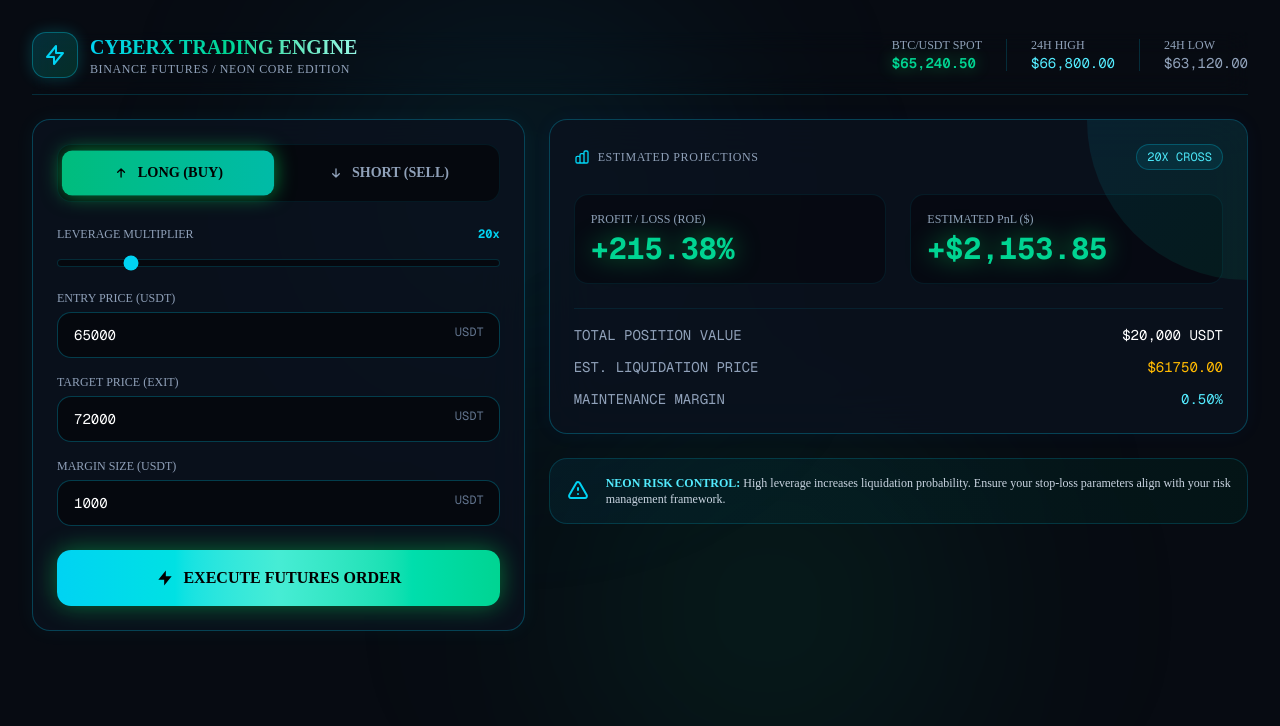
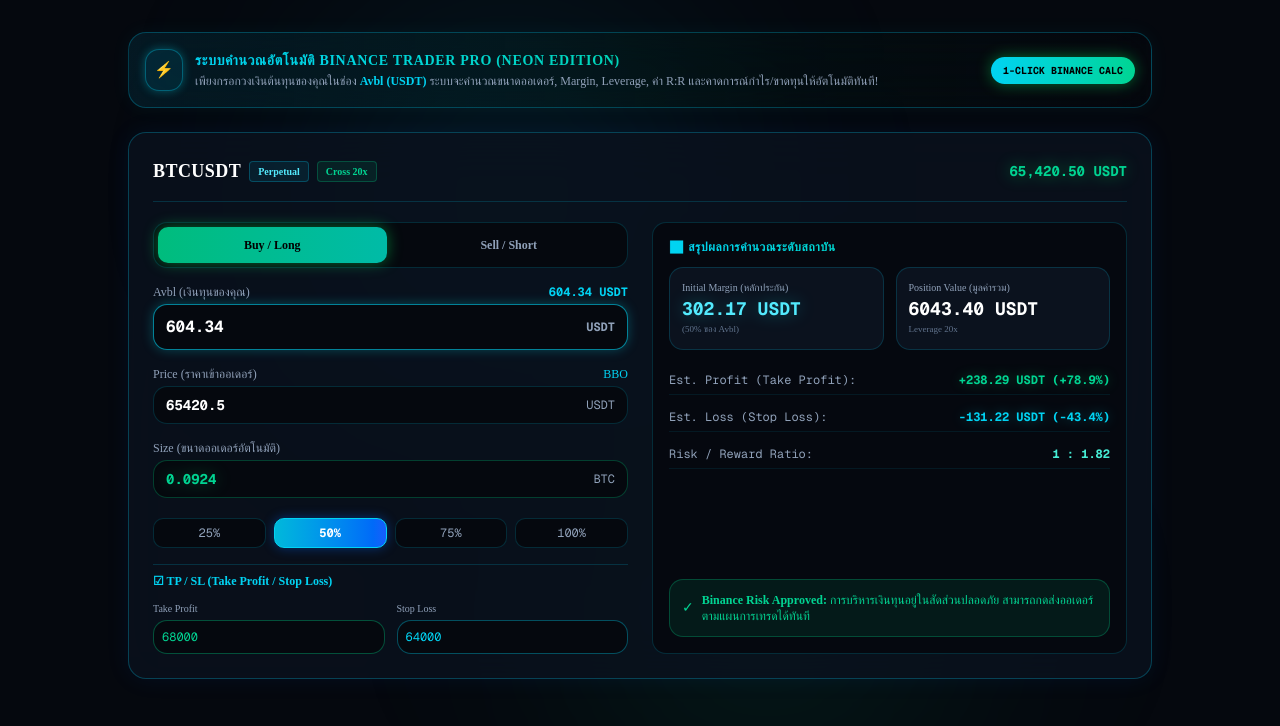
Before and after one commit to Paramudontani/my-pro-app, a Next.js app: page / in a window 1280 px wide. Shown: the top 726 px of the page. Built offline with nearby package versions, Linux system fonts and the light colour scheme.

Commit message:
Rename and refactor trading dashboard component
Refactor trading dashboard to Binance Futures Pro Calculator with updated state management and calculations.

```diff
--- a/app/page.tsx
+++ b/app/page.tsx
@@ -1,246 +1,244 @@
-import React, { useState } from 'react';
+"use client";
 
-export default function FuturisticTradingDashboard() {
-  const [tradeType, setTradeType] = useState('long'); // 'long' or 'short'
-  const [leverage, setLeverage] = useState(20);
-  const [entryPrice, setEntryPrice] = useState(65000);
-  const [targetPrice, setTargetPrice] = useState(72000);
-  const [positionSize, setPositionSize] = useState(1000);
+import React, { useState } from "react";
 
-  // Math Calculations
-  const positionVal = positionSize * leverage;
-  const priceDiff = tradeType === 'long' ? targetPrice - entryPrice : entryPrice - targetPrice;
-  const pnlPct = entryPrice > 0 ? (priceDiff / entryPrice) * 100 * leverage : 0;
-  const estimatedPnl = entryPrice > 0 ? positionVal * (priceDiff / entryPrice) : 0;
+export default function BinanceFuturesProCalculator() {
+  // Inputs State (ถอดแบบเมนู Binance)
+  const [avbl, setAvbl] = useState<number>(604.34); // ยอด Avbl USDT
+  const [leverage, setLeverage] = useState<number>(20); // Leverage
+  const [percentSlider, setPercentSlider] = useState<number>(50); // % ของ Avbl ที่จะใช้
+  const [entryPrice, setEntryPrice] = useState<number>(65420.50); // ราคาเข้า BTC/USDT
+  const [takeProfitPrice, setTakeProfitPrice] = useState<number>(68000.00); // TP
+  const [stopLossPrice, setStopLossPrice] = useState<number>(64000.00); // SL
+
+  // 🧮 Auto Calculations (สูตรคำนวณสถาบัน)
+  const marginUsed = (avbl * percentSlider) / 100; // เงินประกันที่ใช้จริง (USDT)
+  const positionValue = marginUsed * leverage; // มูลค่าออเดอร์รวม (USDT)
+  const orderSizeInCoin = entryPrice > 0 ? positionValue / entryPrice : 0; // ขนาดสัญญา (BTC)
+
+  // PnL Calculations
+  const estimatedProfit = orderSizeInCoin * (takeProfitPrice - entryPrice); // กำไรคาดการณ์ (USDT)
+  const estimatedLoss = orderSizeInCoin * (entryPrice - stopLossPrice); // ขาดทุนคาดการณ์ (USDT)
+  const roeProfitPercent = marginUsed > 0 ? (estimatedProfit / marginUsed) * 100 : 0;
+  const roeLossPercent = marginUsed > 0 ? (estimatedLoss / marginUsed) * 100 : 0;
+
+  // Risk / Reward Ratio
+  const priceDiffTP = Math.abs(takeProfitPrice - entryPrice);
+  const priceDiffSL = Math.abs(entryPrice - stopLossPrice);
+  const rrRatio = priceDiffSL > 0 ? (priceDiffTP / priceDiffSL).toFixed(2) : "0.00";
 
   return (
-    <div className="min-h-screen bg-[#070b12] text-slate-200 font-sans p-4 md:p-8 selection:bg-cyan-500 selection:text-black relative overflow-hidden">
-      {/* Neon Background Glows */}
+    <div className="min-h-screen bg-[#05080e] text-slate-200 p-4 md:p-8 font-sans relative overflow-hidden selection:bg-cyan-500 selection:text-black">
+      {/* 🌌 Background Neon Glow Effects */}
       <div className="fixed top-0 left-1/4 w-96 h-96 bg-cyan-500/10 rounded-full blur-[120px] pointer-events-none" />
       <div className="fixed bottom-0 right-1/4 w-96 h-96 bg-emerald-500/10 rounded-full blur-[120px] pointer-events-none" />
 
-      {/* Header Bar */}
-      <header className="max-w-7xl mx-auto mb-6 flex flex-col md:flex-row justify-between items-start md:items-center gap-4 border-b border-cyan-500/20 pb-4 backdrop-blur-md relative z-10">
+      <div className="max-w-5xl mx-auto space-y-6 relative z-10">
+
+        {/* ⚡ BANNER คำอธิบายสไตล์ NEON CYBER */}
+        <div className="bg-gradient-to-r from-cyan-950/40 via-emerald-950/20 to-transparent border border-cyan-500/30 rounded-2xl p-4 flex flex-col md:flex-row items-center justify-between gap-4 backdrop-blur-xl shadow-[0_0_20px_rgba(0,240,255,0.05)]">
           <div className="flex items-center gap-3">
-          <div className="p-2.5 rounded-xl bg-gradient-to-br from-cyan-500/20 to-emerald-500/20 border border-cyan-500/40 shadow-[0_0_15px_rgba(0,240,255,0.2)]">
-            <svg className="w-6 h-6 text-cyan-400" fill="none" stroke="currentColor" viewBox="0 0 24 24">
-              <path strokeLinecap="round" strokeLinejoin="round" strokeWidth="2" d="M13 10V3L4 14h7v7l9-11h-7z" />
-            </svg>
+            <div className="p-2 rounded-xl bg-cyan-500/10 border border-cyan-500/40 text-cyan-400 shadow-[0_0_10px_rgba(0,240,255,0.3)]">
+              ⚡
             </div>
             <div>
-            <h1 className="text-xl font-bold bg-gradient-to-r from-cyan-400 via-emerald-400 to-teal-200 bg-clip-text text-transparent">
-              CYBERX TRADING ENGINE
-            </h1>
-            <p className="text-xs text-slate-400 tracking-wider">BINANCE FUTURES / NEON CORE EDITION</p>
+              <h2 className="text-sm font-bold bg-gradient-to-r from-cyan-400 to-emerald-400 bg-clip-text text-transparent uppercase tracking-wider">
+                ระบบคำนวณอัตโนมัติ BINANCE TRADER PRO (NEON EDITION)
+              </h2>
+              <p className="text-xs text-slate-400 mt-0.5">
+                เพียงกรอกวงเงินต้นทุนของคุณในช่อง <strong className="text-cyan-400">Avbl (USDT)</strong> ระบบจะคำนวณขนาดออเดอร์, Margin, Leverage, ค่า R:R และคาดการณ์กำไร/ขาดทุนให้อัตโนมัติทันที!
+              </p>
+            </div>
+          </div>
+          <span className="text-[10px] font-mono font-bold text-black bg-gradient-to-r from-cyan-400 to-emerald-400 px-3 py-1.5 rounded-full uppercase whitespace-nowrap shadow-[0_0_15px_rgba(0,255,102,0.4)]">
+            1-CLICK BINANCE CALC
+          </span>
+        </div>
+
+        {/* 📊 MAIN BINANCE TRADING PANEL */}
+        <div className="bg-[#0b121e]/80 border border-cyan-500/30 rounded-2xl p-5 md:p-6 backdrop-blur-xl shadow-[0_0_25px_rgba(0,102,255,0.08)]">
+
+          {/* Symbol Bar */}
+          <div className="flex justify-between items-center pb-4 mb-5 border-b border-cyan-500/20">
+            <div className="flex items-center gap-2">
+              <span className="text-lg font-black text-white tracking-wide">BTCUSDT</span>
+              <span className="text-[10px] font-bold bg-cyan-500/10 text-cyan-300 border border-cyan-500/30 px-2 py-0.5 rounded">Perpetual</span>
+              <span className="text-[10px] font-bold bg-emerald-500/10 text-emerald-400 border border-emerald-500/30 px-2 py-0.5 rounded">Cross {leverage}x</span>
+            </div>
+            <div className="font-mono font-bold text-emerald-400 text-sm drop-shadow-[0_0_8px_rgba(0,255,102,0.4)]">
+              65,420.50 USDT
             </div>
           </div>
 
-        <div className="flex items-center gap-6 text-sm">
-          <div className="flex flex-col">
-            <span className="text-slate-400 text-xs">BTC/USDT SPOT</span>
-            <span className="font-mono text-emerald-400 font-semibold drop-shadow-[0_0_8px_rgba(0,255,102,0.4)]">
-              $65,240.50
-            </span>
-          </div>
-          <div className="h-8 w-[1px] bg-cyan-500/20" />
-          <div className="flex flex-col">
-            <span className="text-slate-400 text-xs">24H HIGH</span>
-            <span className="font-mono text-cyan-300">$66,800.00</span>
-          </div>
-          <div className="h-8 w-[1px] bg-cyan-500/20" />
-          <div className="flex flex-col">
-            <span className="text-slate-400 text-xs">24H LOW</span>
-            <span className="font-mono text-slate-400">$63,120.00</span>
-          </div>
-        </div>
-      </header>
+          <div className="grid grid-cols-1 lg:grid-cols-12 gap-6">
 
-      {/* Main Grid Layout */}
-      <main className="max-w-7xl mx-auto grid grid-cols-1 lg:grid-cols-12 gap-6 relative z-10">
+            {/* 👈 LEFT: BINANCE ORDER FORM */}
+            <div className="lg:col-span-6 space-y-4">
 
-        {/* Left Column: Form Controls (5 Cols) */}
-        <div className="lg:col-span-5 space-y-6">
-          <div className="bg-[#0b121e]/80 border border-cyan-500/30 rounded-2xl p-6 backdrop-blur-xl shadow-[0_0_20px_rgba(0,240,255,0.05)]">
-
-            {/* Long / Short Toggle */}
-            <div className="grid grid-cols-2 gap-3 p-1.5 bg-[#05080e] rounded-xl border border-cyan-500/10 mb-6">
-              <button
-                type="button"
-                onClick={() => setTradeType('long')}
-                className={`py-3 rounded-lg font-bold text-sm transition-all flex items-center justify-center gap-2 ${
-                  tradeType === 'long'
-                    ? 'bg-gradient-to-r from-emerald-500 to-teal-500 text-black shadow-[0_0_20px_rgba(0,255,102,0.5)] scale-[1.02]'
-                    : 'text-slate-400 hover:text-white'
-                }`}
-              >
-                <svg className="w-4 h-4" fill="none" stroke="currentColor" viewBox="0 0 24 24">
-                  <path strokeLinecap="round" strokeLinejoin="round" strokeWidth="2" d="M7 11l5-5m0 0l5 5m-5-5v12" />
-                </svg>
-                LONG (BUY)
+              {/* Buy / Sell Tabs */}
+              <div className="grid grid-cols-2 gap-2 p-1 bg-[#05080e] rounded-xl border border-cyan-500/20 font-bold text-xs">
+                <button className="bg-gradient-to-r from-emerald-500 to-teal-500 text-black py-2.5 text-center rounded-lg shadow-[0_0_15px_rgba(0,255,102,0.4)] transition-all">
+                  Buy / Long
                 </button>
-              <button
-                type="button"
-                onClick={() => setTradeType('short')}
-                className={`py-3 rounded-lg font-bold text-sm transition-all flex items-center justify-center gap-2 ${
-                  tradeType === 'short'
-                    ? 'bg-gradient-to-r from-cyan-500 to-blue-600 text-white shadow-[0_0_20px_rgba(0,102,255,0.5)] scale-[1.02]'
-                    : 'text-slate-400 hover:text-white'
-                }`}
-              >
-                <svg className="w-4 h-4" fill="none" stroke="currentColor" viewBox="0 0 24 24">
-                  <path strokeLinecap="round" strokeLinejoin="round" strokeWidth="2" d="M17 13l-5 5m0 0l-5-5m5 5V6" />
-                </svg>
-                SHORT (SELL)
+                <button className="bg-transparent text-slate-400 py-2.5 text-center rounded-lg hover:text-white transition-all">
+                  Sell / Short
                 </button>
               </div>
 
-            {/* Form Inputs */}
-            <div className="space-y-4">
-              {/* Leverage Slider */}
-              <div>
-                <div className="flex justify-between text-xs mb-2">
-                  <span className="text-slate-400">LEVERAGE MULTIPLIER</span>
-                  <span className="font-mono text-cyan-400 font-bold">{leverage}x</span>
+              {/* Avbl Input (ต้นทุน) */}
+              <div className="space-y-1">
+                <div className="flex justify-between text-xs text-slate-400">
+                  <span>Avbl (เงินทุนของคุณ)</span>
+                  <span className="text-cyan-400 font-mono font-bold">{avbl.toLocaleString()} USDT</span>
                 </div>
+                <div className="relative flex items-center bg-[#05080e] border border-cyan-400/60 rounded-xl px-3 py-2.5 shadow-[0_0_12px_rgba(0,240,255,0.25)] focus-within:border-cyan-300 transition-all">
                   <input
-                  type="range"
-                  min="1"
-                  max="125"
-                  value={leverage}
-                  onChange={(e) => setLeverage(Number(e.target.value))}
-                  className="w-full h-2 bg-[#05080e] rounded-lg appearance-none cursor-pointer accent-cyan-400 border border-cyan-500/20"
+                    type="number"
+                    value={avbl}
+                    onChange={(e) => setAvbl(Number(e.target.value))}
+                    className="w-full bg-transparent font-mono text-base font-bold text-white focus:outline-none"
                   />
+                  <span className="text-xs font-mono text-slate-400 font-bold">USDT</span>
+                </div>
               </div>
 
-              {/* Entry Price */}
-              <div>
-                <label className="block text-xs text-slate-400 mb-1.5">ENTRY PRICE (USDT)</label>
-                <div className="relative">
+              {/* Price Input */}
+              <div className="space-y-1">
+                <div className="flex justify-between text-xs text-slate-400">
+                  <span>Price (ราคาเข้าออเดอร์)</span>
+                  <span className="text-xs text-cyan-400 cursor-pointer hover:underline">BBO</span>
+                </div>
+                <div className="relative flex items-center bg-[#05080e] border border-cyan-500/20 rounded-xl px-3 py-2 focus-within:border-cyan-500/50 transition-all">
                   <input
                     type="number"
                     value={entryPrice}
                     onChange={(e) => setEntryPrice(Number(e.target.value))}
-                    className="w-full bg-[#05080e] border border-cyan-500/30 rounded-xl px-4 py-3 text-sm font-mono focus:outline-none focus:border-cyan-400 focus:ring-1 focus:ring-cyan-400 text-white transition-all"
+                    className="w-full bg-transparent font-mono text-sm font-bold text-white focus:outline-none"
                   />
-                  <span className="absolute right-4 top-3 text-xs text-slate-500 font-mono">USDT</span>
+                  <span className="text-xs font-mono text-slate-400">USDT</span>
                 </div>
               </div>
 
-              {/* Target Price */}
-              <div>
-                <label className="block text-xs text-slate-400 mb-1.5">TARGET PRICE (EXIT)</label>
-                <div className="relative">
+              {/* Auto Size Output */}
+              <div className="space-y-1">
+                <div className="flex justify-between text-xs text-slate-400">
+                  <span>Size (ขนาดออเดอร์อัตโนมัติ)</span>
+                </div>
+                <div className="relative flex items-center bg-[#05080e] border border-emerald-500/30 rounded-xl px-3 py-2">
                   <input
-                    type="number"
-                    value={targetPrice}
-                    onChange={(e) => setTargetPrice(Number(e.target.value))}
-                    className="w-full bg-[#05080e] border border-cyan-500/30 rounded-xl px-4 py-3 text-sm font-mono focus:outline-none focus:border-cyan-400 focus:ring-1 focus:ring-cyan-400 text-white transition-all"
+                    type="text"
+                    readOnly
+                    value={orderSizeInCoin.toFixed(4)}
+                    className="w-full bg-transparent font-mono text-sm font-bold text-emerald-400 focus:outline-none drop-shadow-[0_0_8px_rgba(0,255,102,0.3)]"
                   />
-                  <span className="absolute right-4 top-3 text-xs text-slate-500 font-mono">USDT</span>
+                  <span className="text-xs font-mono text-slate-400">BTC</span>
                 </div>
               </div>
 
-              {/* Position Size */}
+              {/* Percentage Slider */}
+              <div className="grid grid-cols-4 gap-2 pt-1">
+                {[25, 50, 75, 100].map((p) => (
+                  <button
+                    key={p}
+                    onClick={() => setPercentSlider(p)}
+                    className={`py-1.5 rounded-lg text-xs font-mono border transition-all ${
+                      percentSlider === p
+                        ? "bg-gradient-to-r from-cyan-500 to-blue-600 text-white font-bold border-cyan-400 shadow-[0_0_12px_rgba(0,102,255,0.4)]"
+                        : "bg-[#05080e] text-slate-400 border-cyan-500/20 hover:text-white hover:border-cyan-500/40"
+                    }`}
+                  >
+                    {p}%
+                  </button>
+                ))}
+              </div>
+
+              {/* TP/SL inputs */}
+              <div className="pt-2 border-t border-cyan-500/20 space-y-3">
+                <div className="text-xs font-bold text-cyan-400">☑ TP / SL (Take Profit / Stop Loss)</div>
+                <div className="grid grid-cols-2 gap-3">
                   <div>
-                <label className="block text-xs text-slate-400 mb-1.5">MARGIN SIZE (USDT)</label>
-                <div className="relative">
+                    <span className="text-[10px] text-slate-400 block mb-1">Take Profit</span>
                     <input
                       type="number"
-                    value={positionSize}
-                    onChange={(e) => setPositionSize(Number(e.target.value))}
-                    className="w-full bg-[#05080e] border border-cyan-500/30 rounded-xl px-4 py-3 text-sm font-mono focus:outline-none focus:border-cyan-400 focus:ring-1 focus:ring-cyan-400 text-white transition-all"
+                      value={takeProfitPrice}
+                      onChange={(e) => setTakeProfitPrice(Number(e.target.value))}
+                      className="w-full bg-[#05080e] border border-emerald-500/40 rounded-xl p-2 text-xs font-mono text-emerald-400 focus:outline-none focus:border-emerald-400 transition-all"
                     />
-                  <span className="absolute right-4 top-3 text-xs text-slate-500 font-mono">USDT</span>
+                  </div>
+                  <div>
+                    <span className="text-[10px] text-slate-400 block mb-1">Stop Loss</span>
+                    <input
+                      type="number"
+                      value={stopLossPrice}
+                      onChange={(e) => setStopLossPrice(Number(e.target.value))}
+                      className="w-full bg-[#05080e] border border-cyan-500/40 rounded-xl p-2 text-xs font-mono text-cyan-400 focus:outline-none focus:border-cyan-300 transition-all"
+                    />
                   </div>
                 </div>
               </div>
 
-            <button
-              type="button"
-              className="w-full mt-6 py-4 rounded-xl font-bold text-black bg-gradient-to-r from-cyan-400 via-teal-300 to-emerald-400 hover:opacity-90 shadow-[0_0_25px_rgba(0,255,102,0.4)] transition-all flex items-center justify-center gap-2"
-            >
-              <svg className="w-5 h-5 fill-black" viewBox="0 0 24 24">
-                <path d="M13 10V3L4 14h7v7l9-11h-7z" />
-              </svg>
-              EXECUTE FUTURES ORDER
-            </button>
+            </div>
+
+            {/* 👉 RIGHT: PRO TRADER ANALYTICS RESULTS */}
+            <div className="lg:col-span-6 bg-[#05080e]/80 border border-cyan-500/20 rounded-xl p-4 flex flex-col justify-between space-y-4">
+              <div>
+                <h3 className="text-xs font-bold bg-gradient-to-r from-cyan-400 to-emerald-400 bg-clip-text text-transparent uppercase tracking-wider mb-3">
+                  📊 สรุปผลการคำนวณระดับสถาบัน
+                </h3>
+
+                <div className="grid grid-cols-2 gap-3 mb-4">
+                  <div className="bg-[#0b121e] p-3 rounded-xl border border-cyan-500/20">
+                    <span className="text-[10px] text-slate-400 block">Initial Margin (หลักประกัน)</span>
+                    <span className="text-lg font-mono font-bold text-cyan-300 drop-shadow-[0_0_8px_rgba(0,240,255,0.3)]">
+                      {marginUsed.toFixed(2)} USDT
+                    </span>
+                    <span className="text-[9px] text-slate-500 block">({percentSlider}% ของ Avbl)</span>
+                  </div>
+
+                  <div className="bg-[#0b121e] p-3 rounded-xl border border-cyan-500/20">
+                    <span className="text-[10px] text-slate-400 block">Position Value (มูลค่ารวม)</span>
+                    <span className="text-lg font-mono font-bold text-white">
+                      {positionValue.toFixed(2)} USDT
+                    </span>
+                    <span className="text-[9px] text-slate-500 block">Leverage {leverage}x</span>
                   </div>
                 </div>
 
-        {/* Right Column: Dynamic Analytics & PnL Display (7 Cols) */}
-        <div className="lg:col-span-7 space-y-6">
-
-          {/* Main PnL Card */}
-          <div className="relative bg-[#0b121e]/80 border border-cyan-500/30 rounded-2xl p-6 backdrop-blur-xl overflow-hidden shadow-[0_0_20px_rgba(0,102,255,0.05)]">
-            <div className="absolute top-0 right-0 w-40 h-40 bg-gradient-to-br from-cyan-500/10 to-emerald-500/10 rounded-bl-full pointer-events-none" />
-
-            <div className="flex justify-between items-center mb-6">
-              <span className="text-xs tracking-wider text-slate-400 flex items-center gap-2">
-                <svg className="w-4 h-4 text-cyan-400" fill="none" stroke="currentColor" viewBox="0 0 24 24">
-                  <path strokeLinecap="round" strokeLinejoin="round" strokeWidth="2" d="M9 19v-6a2 2 0 00-2-2H5a2 2 0 00-2 2v6a2 2 0 002 2h2a2 2 0 002-2zm0 0V9a2 2 0 012-2h2a2 2 0 012 2v10m-6 0a2 2 0 002 2h2a2 2 0 002-2m0 0V5a2 2 0 012-2h2a2 2 0 012 2v14a2 2 0 01-2 2h-2a2 2 0 01-2-2z" />
-                </svg>
-                ESTIMATED PROJECTIONS
-              </span>
-              <span className="text-xs px-2.5 py-1 rounded-full bg-cyan-500/10 text-cyan-300 border border-cyan-500/30 font-mono">
-                {leverage}X CROSS
+                {/* Risk / Reward & PnL List */}
+                <div className="space-y-2 text-xs font-mono">
+                  <div className="flex justify-between py-1.5 border-b border-cyan-500/10">
+                    <span className="text-slate-400">Est. Profit (Take Profit):</span>
+                    <span className="text-emerald-400 font-bold drop-shadow-[0_0_6px_rgba(0,255,102,0.3)]">
+                      +{estimatedProfit.toFixed(2)} USDT (+{roeProfitPercent.toFixed(1)}%)
                     </span>
                   </div>
 
-            <div className="grid grid-cols-1 md:grid-cols-2 gap-6 mb-6">
-              <div className="p-4 rounded-xl bg-[#05080e]/60 border border-cyan-500/10">
-                <span className="text-xs text-slate-400 block mb-1">PROFIT / LOSS (ROE)</span>
-                <span className={`text-3xl font-mono font-bold ${
-                  pnlPct >= 0
-                    ? 'text-emerald-400 drop-shadow-[0_0_12px_rgba(0,255,102,0.5)]'
-                    : 'text-cyan-400 drop-shadow-[0_0_12px_rgba(0,240,255,0.5)]'
-                }`}>
-                  {pnlPct >= 0 ? '+' : ''}{pnlPct.toFixed(2)}%
+                  <div className="flex justify-between py-1.5 border-b border-cyan-500/10">
+                    <span className="text-slate-400">Est. Loss (Stop Loss):</span>
+                    <span className="text-cyan-400 font-bold drop-shadow-[0_0_6px_rgba(0,240,255,0.3)]">
+                      -{estimatedLoss.toFixed(2)} USDT (-{roeLossPercent.toFixed(1)}%)
                     </span>
                   </div>
 
-              <div className="p-4 rounded-xl bg-[#05080e]/60 border border-cyan-500/10">
-                <span className="text-xs text-slate-400 block mb-1">ESTIMATED PnL ($)</span>
-                <span className={`text-3xl font-mono font-bold ${
-                  estimatedPnl >= 0
-                    ? 'text-emerald-400 drop-shadow-[0_0_12px_rgba(0,255,102,0.5)]'
-                    : 'text-cyan-400 drop-shadow-[0_0_12px_rgba(0,240,255,0.5)]'
-                }`}>
-                  {estimatedPnl >= 0 ? '+' : ''}${estimatedPnl.toLocaleString(undefined, { minimumFractionDigits: 2, maximumFractionDigits: 2 })}
-                </span>
-              </div>
-            </div>
-
-            {/* Position Summary Table */}
-            <div className="space-y-3 border-t border-cyan-500/10 pt-4 text-sm font-mono">
-              <div className="flex justify-between text-slate-400">
-                <span>TOTAL POSITION VALUE</span>
-                <span className="text-white">${positionVal.toLocaleString()} USDT</span>
-              </div>
-              <div className="flex justify-between text-slate-400">
-                <span>EST. LIQUIDATION PRICE</span>
-                <span className="text-amber-400">
-                  ${entryPrice > 0 ? (tradeType === 'long' ? entryPrice * (1 - 1/leverage) : entryPrice * (1 + 1/leverage)).toFixed(2) : 0}
-                </span>
-              </div>
-              <div className="flex justify-between text-slate-400">
-                <span>MAINTENANCE MARGIN</span>
-                <span className="text-cyan-300">0.50%</span>
+                  <div className="flex justify-between py-1.5 border-b border-cyan-500/10">
+                    <span className="text-slate-400">Risk / Reward Ratio:</span>
+                    <span className="text-teal-300 font-bold">1 : {rrRatio}</span>
                   </div>
                 </div>
               </div>
 
-          {/* Bottom Risk Warning Banner */}
-          <div className="bg-gradient-to-r from-cyan-950/30 to-emerald-950/30 border border-cyan-500/20 rounded-2xl p-4 flex items-center gap-4 text-xs text-slate-300">
-            <svg className="w-6 h-6 text-cyan-400 shrink-0" fill="none" stroke="currentColor" viewBox="0 0 24 24">
-              <path strokeLinecap="round" strokeLinejoin="round" strokeWidth="2" d="M12 9v2m0 4h.01m-6.938 4h13.856c1.54 0 2.502-1.667 1.732-3L13.732 4c-.77-1.333-2.694-1.333-3.464 0L3.34 16c-.77 1.333.192 3 1.732 3z" />
-            </svg>
-            <p>
-              <strong className="text-cyan-300">NEON RISK CONTROL:</strong> High leverage increases liquidation probability. Ensure your stop-loss parameters align with your risk management framework.
-            </p>
+              {/* Status Alert */}
+              <div className="bg-emerald-500/10 border border-emerald-500/30 rounded-xl p-3 text-xs text-emerald-400 flex items-center gap-2">
+                <span className="text-sm">✓</span>
+                <span><strong>Binance Risk Approved:</strong> การบริหารเงินทุนอยู่ในสัดส่วนปลอดภัย สามารถกดส่งออเดอร์ตามแผนการเทรดได้ทันที</span>
+              </div>
             </div>
 
           </div>
-      </main>
+
+        </div>
+
+      </div>
     </div>
   );
 }
```
Lines whose indentation alone changed are shown as unchanged.
